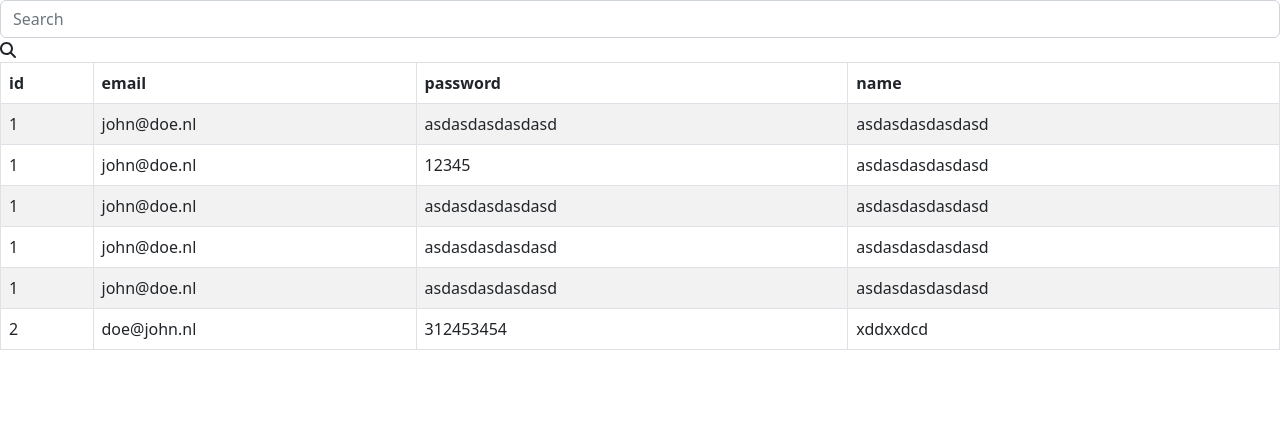
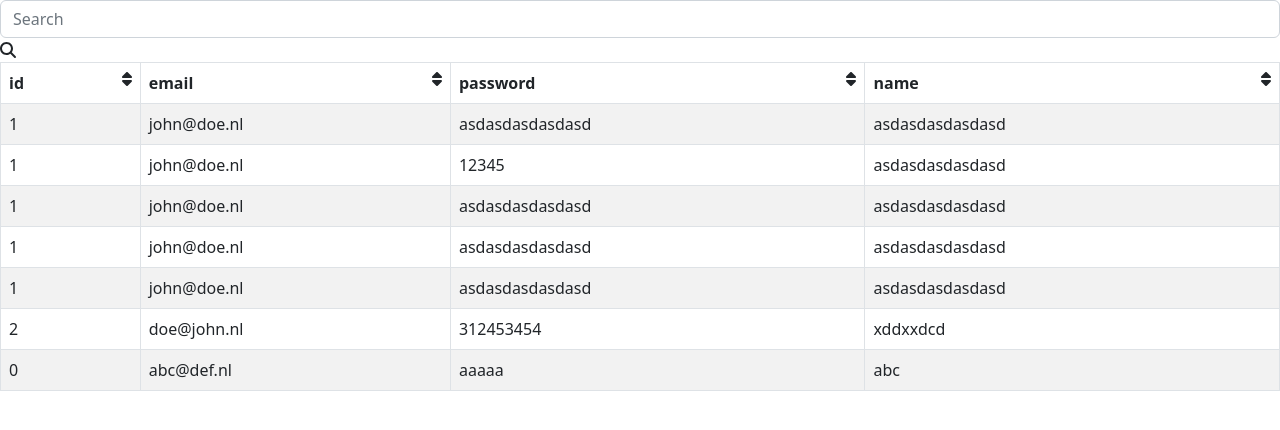
Before and after one commit to Kevink12341/customReactTable, a React (Create React App) app: page / in a window 1280 px wide. Shown: the top 430 px of the page. Built offline with nearby package versions, Linux system fonts and the light colour scheme.

Commit message:
working on sorting

```diff
--- a/src/components/ArrToTable.tsx
+++ b/src/components/ArrToTable.tsx
@@ -1,86 +1,112 @@
 import { FontAwesomeIcon } from "@fortawesome/react-fontawesome";
-import { faMagnifyingGlass } from "@fortawesome/free-solid-svg-icons";
+import { library } from '@fortawesome/fontawesome-svg-core';
+import { faFontAwesome, faMagnifyingGlass, faSortAsc } from "@fortawesome/free-solid-svg-icons";
+import { fas } from '@fortawesome/free-solid-svg-icons'
 import React, { ReactElement, ReactNode } from "react"
 import { Form, Row } from "react-bootstrap";
 import Table from 'react-bootstrap/Table';
 
+library.add(fas, faFontAwesome)
+
 interface Props {
-    data?: Array<any>;
+    data: Array<any>;
     any?: any;
 };
 
 interface State{
-  data?: Array<any>;
+  data: Array<any>;
   header?: any;
-  searchValue?: Array<any>;
+  searchArray?: Array<any>;
 };
 
 class ArrToTable extends React.Component <Props, State> {
     constructor(props: Props) {
         super(props);
-        this.state = {}
+        this.state = { data: []};
 
         this.fetchData = this.fetchData.bind(this);
         this.searchHandler = this.searchHandler.bind(this);
     }
 
     fetchData(){
-        let data = this.props.data
-        this.setState({data: data})
-    }
+        let data = this.props.data;
+        this.setState({data: data});
+    };
+
     componentDidMount(): void {
-      this.fetchData()
-    }
+      this.fetchData();
+    };
 
     searchHandler(event:any){
-      let {searchValue} = this.state
-      let searchValueUnformatted = event.target.value != undefined ? event.target.value : ""
+      let {searchArray} = this.state;
+      let searchValueUnformatted = event.target.value != undefined ? event.target.value : "";
 
-      let data = this.state.data
+      let data = this.state.data;
       let filteredDataArray: Array<any> = [];
       if(data){
         data.forEach((row, index) => {
           if(row){
-            let keys: Array<any> = Object.keys(row)
-            keys.forEach((key)=> {
+            for(const key in row){
               if(row[key].toString().toLowerCase().includes(searchValueUnformatted.toString().toLowerCase())){
                 if(data)
-                filteredDataArray.push(data[index])
-              }
-            })
-          }
+                filteredDataArray.push(data[index]);
+              };
+            };
+          };
         });
-        let removeDuplicates= [...new Set(filteredDataArray)]
-        this.setState({searchValue: removeDuplicates})
+        let removeDuplicates= [...new Set(filteredDataArray)];
+        this.setState({searchArray: removeDuplicates});
       };
     };
 
-    filterCallback(){
+    sorting(event:any, index:number){
+      console.log(event, index)
+      let data = this.state.data
+      let keys: Array<any> = []
+      if(data){
+        keys = Object.keys(data[0])
+      }
 
+      let sortAsc = () => {
+        data.sort((a,b)=>{
+          // console.log(a,b, "logme")
+          const keyA = a[keys[index]].toString().toLowerCase();
+          const keyB = b[keys[index]].toString().toLowerCase();
+          if(keyA < keyB){
+            return -1;
+          }
+          if(keyA > keyB){
+            return 1;
+          }
+          return 0
+        })
+
+      };
+      let sortDesc = () => {
+
+      };
+    sortAsc()
     }
-
-
 
     render() {
 
-      let {data, searchValue} = this.state
-      if(searchValue){
-        data =  searchValue
-      }
+      let {data, searchArray} = this.state;
+      if(searchArray){
+        data =  searchArray;
+      };
 
       let rows:Array<ReactNode> = [];
       if(data){
-
         data.forEach((row,index) =>{
-          let columns:Array<ReactElement> = []
-          let keys = Object.keys(row)
+          let columns:Array<ReactElement> = [];
+          let keys = Object.keys(row);
           keys.forEach((item,index) => {
             columns.push(
               <td key={index}>
                 {row[item]}
               </td>
             )
-          })
+          });
           if(columns){
             rows.push(
               <tr key={index}>
@@ -89,22 +115,26 @@ class ArrToTable extends React.Component <Props, State> {
                 })}
               </tr>
               )
-          }
-        })
-      }
+          };
+        });
+      };
 
       return (
       <>
         <Form.Group>
-          <Form.Control placeholder="Search" onChange={e => {this.searchHandler(e)}}/>
+          <>
+          <Form.Control placeholder="Search" onChange={e => {this.searchHandler(e)}}>
+          </Form.Control>
           <FontAwesomeIcon icon={faMagnifyingGlass} />
+          </>
         </Form.Group>
 
         <Table striped bordered hover>
           <thead>
             <tr>
-              {this.state.data && Object.keys(this.state.data[0]).map((header, index) =>(
-                <th key={index} > {header} </th>
+              {this.state.data.length > 0 && Object.keys(this.state.data[0]).map((header, index) =>(
+                <th key={index} > {header} &nbsp; <FontAwesomeIcon className="float-end" icon="sort" onClick={e => {this.sorting(e,index)}} /></th>
+
               ))}
             </tr>
           </thead>
--- a/src/index.tsx
+++ b/src/index.tsx
@@ -5,7 +5,7 @@ import App from './App';
 import reportWebVitals from './reportWebVitals';
 import ArrToTable from './components/ArrToTable';
 
-let users = [{id: 1, email: "john@doe.nl", password:"asdasdasdasdasd", name:"asdasdasdasdasd"},{id: 1, email: "john@doe.nl", password:"12345", name:"asdasdasdasdasd"},{id: 1, email: "john@doe.nl", password:"asdasdasdasdasd", name:"asdasdasdasdasd"},{id: 1, email: "john@doe.nl", password:"asdasdasdasdasd", name:"asdasdasdasdasd"},{id: 1, email: "john@doe.nl", password:"asdasdasdasdasd", name:"asdasdasdasdasd"},{id: 2, email: "doe@john.nl", password:"312453454", name:"xddxxdcd"}  ]; // array of users
+let users = [{id: 1, email: "john@doe.nl", password:"asdasdasdasdasd", name:"asdasdasdasdasd"},{id: 1, email: "john@doe.nl", password:"12345", name:"asdasdasdasdasd"},{id: 1, email: "john@doe.nl", password:"asdasdasdasdasd", name:"asdasdasdasdasd"},{id: 1, email: "john@doe.nl", password:"asdasdasdasdasd", name:"asdasdasdasdasd"},{id: 1, email: "john@doe.nl", password:"asdasdasdasdasd", name:"asdasdasdasdasd"},{id: 2, email: "doe@john.nl", password:"312453454", name:"xddxxdcd"}, {id: 0, email: "abc@def.nl", password:"aaaaa", name:"abc"} ]; // array of users
 const root = ReactDOM.createRoot(
   document.getElementById('root') as HTMLElement
 );
```
